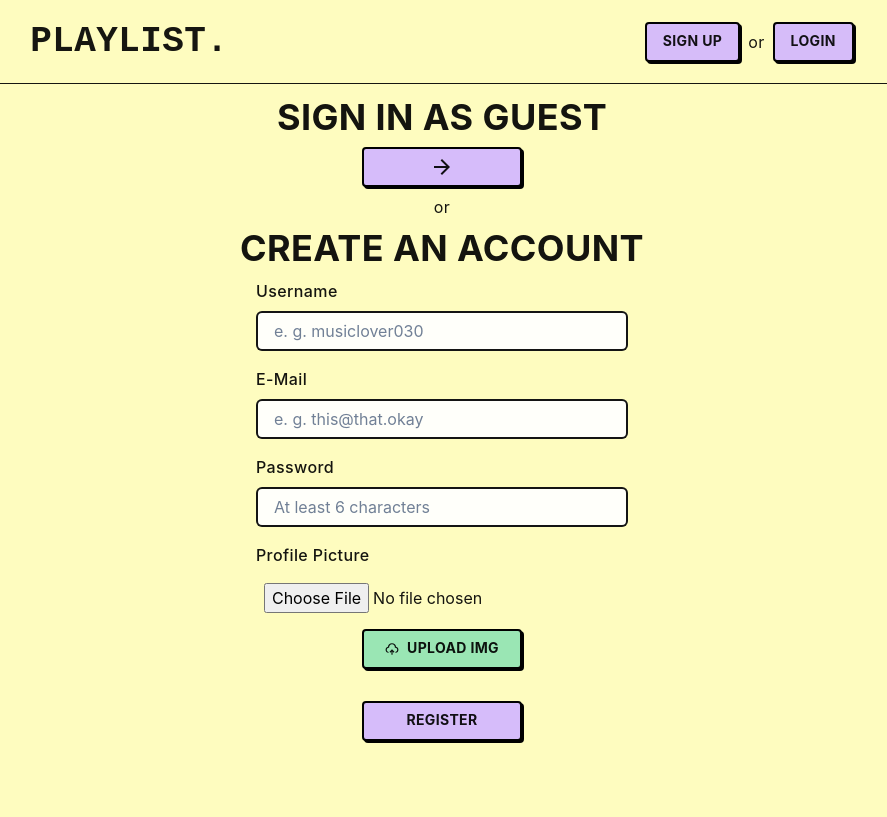
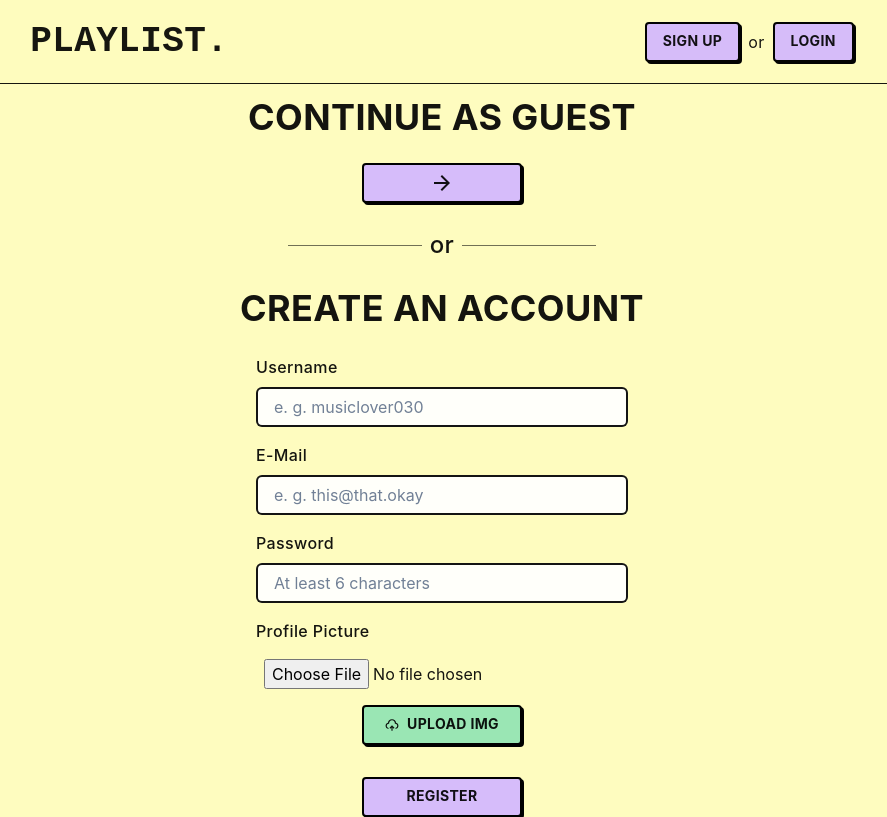
Before and after one commit to petrikoj/mern-project, a React (Create React App) app in the folder client/: page /signup in a window 1280 px wide. Shown: the whole page, without its empty margins (198-1085 px from the left). Built offline with nearby package versions, Linux system fonts and the light colour scheme; no server answers.

Commit message:
Cosmetics

```diff
--- a/client/src/Views/LoginView.js
+++ b/client/src/Views/LoginView.js
@@ -4,7 +4,7 @@ import Login from "../components/userRelated/Login";
 function LoginView() {
   return (
     <Center>
-      <VStack>
+      <VStack spacing="4">
         <Heading>Login</Heading>
         <Login />
       </VStack>
--- a/client/src/Views/SignUpView.js
+++ b/client/src/Views/SignUpView.js
@@ -1,5 +1,13 @@
 import { ArrowForwardIcon } from "@chakra-ui/icons";
-import { Center, Heading, IconButton, Text, VStack } from "@chakra-ui/react";
+import {
+  Center,
+  Divider,
+  Heading,
+  HStack,
+  IconButton,
+  Text,
+  VStack,
+} from "@chakra-ui/react";
 import SignUp from "../components/userRelated/SignUp";
 import useGuestLogin from "../hooks/useGuestLogin";
 
@@ -7,14 +15,21 @@ function SignUpView() {
   const { handleLogin } = useGuestLogin();
   return (
     <Center>
-      <VStack>
-        <Heading>Sign in as guest</Heading>
+      <VStack spacing="6">
+        <Heading>Continue as guest</Heading>
         <IconButton
           icon={<ArrowForwardIcon boxSize="6" />}
           w="40"
           onClick={handleLogin}
         />
-        <Text>or</Text>
+        <HStack px="12" w="full">
+          <Divider borderColor="blackAlpha.900" />
+          <Text fontSize={["lg", "2xl"]} fontWeight="medium">
+            or
+          </Text>
+          <Divider borderColor="blackAlpha.900" />
+        </HStack>
+
         <Heading>Create an account</Heading>
         <SignUp />
       </VStack>
```
